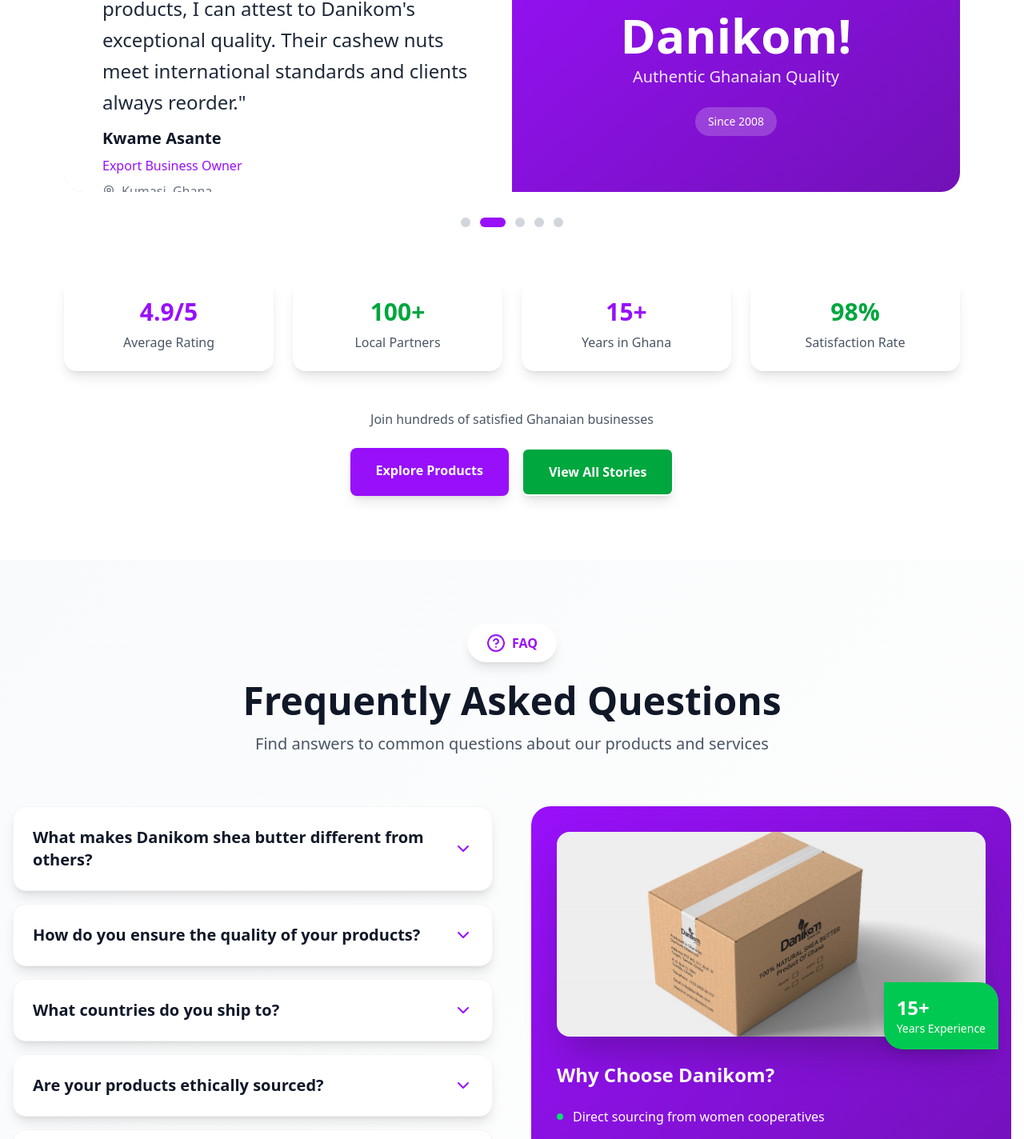
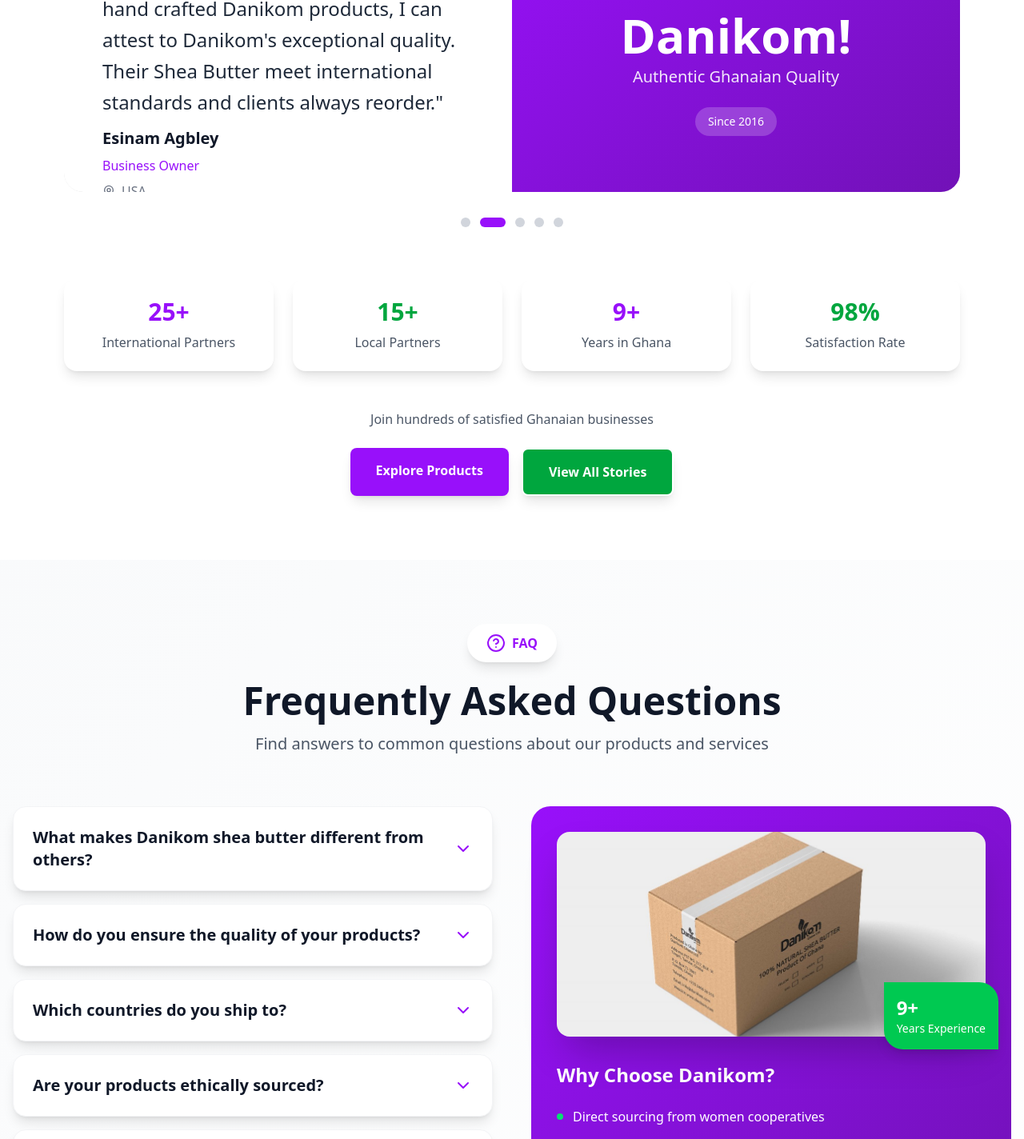
Before and after one commit to Namibra-Devs/danikom_revamp, a React (Vite) app in the folder danikom/: page / in a window 1280 px wide. Shown: the part 5803-7227 px from the top of the page at 80% size. Built offline with nearby package versions, Linux system fonts and the light colour scheme.

Commit message:
faq section updated

```diff
--- a/danikom/src/components/sections/CustomerStories.jsx
+++ b/danikom/src/components/sections/CustomerStories.jsx
@@ -19,18 +19,18 @@
     },
     {
       id: 2,
-      name: "Kwame Asante",
-      location: "Kumasi, Ghana",
-      role: "Export Business Owner",
+      name: "Esinam Agbley",
+      location: "USA",
+      role: "Business Owner",
       rating: 5,
       content:
-        "As someone who exports Ghanaian products, I can attest to Danikom's exceptional quality. Their cashew nuts meet international standards and clients always reorder.",
+        "As someone who imports authentic hand crafted Danikom products, I can attest to Danikom's exceptional quality. Their Shea Butter meet international standards and clients always reorder.",
       product: "Premium Cashew Nuts",
     },
     {
       id: 3,
-      name: "Abena Osei",
-      location: "Tamale, Ghana",
+      name: "Richard N. Puni",
+      location: "Botswana",
       role: "Traditional Skincare Practitioner",
       rating: 5,
       content:
@@ -39,22 +39,22 @@
     },
     {
       id: 4,
-      name: "Kofi Ampofo",
-      location: "Takoradi, Ghana",
+      name: "Nicolas Sati",
+      location: "Kenya",
       role: "Hotel Supplier",
       rating: 4,
       content:
-        "We supply Danikom products to luxury hotels in Ghana. The consistency and quality have helped us build strong relationships with international hospitality brands.",
+        "We supply Danikom products to luxury hotels in Kenya. The consistency and quality have helped us build strong relationships with international hospitality brands.",
       product: "Multiple Products",
     },
     {
       id: 5,
-      name: "Ama Serwaa",
-      location: "Cape Coast, Ghana",
+      name: "Charles Alemna",
+      location: "Zambia",
       role: "Spa Manager",
       rating: 5,
       content:
-        "Our clients appreciate the authentic Ghanaian products we use. Danikom's natural oils and butters have elevated our spa services significantly.",
+        "Our clients appreciate the authentic Danikom products we use. Danikom's natural oils and butters have elevated our spa services significantly.",
       product: "Natural Oils Collection",
     },
   ];
@@ -110,7 +110,7 @@
             </span>
           </div>
           <h2 className="text-4xl md:text-5xl font-bold text-gray-900 mb-4">
-            Trusted by Ghanaian Businesses
+            Trusted by Local and Global Brands
           </h2>
           <p className="text-xl text-gray-600 max-w-2xl mx-auto">
             Discover why local experts choose Danikom for authentic Ghanaian
@@ -173,7 +173,7 @@
                         Authentic Ghanaian Quality
                       </p>
                       <div className="inline-flex items-center gap-2 bg-white/20 px-4 py-2 rounded-full">
-                        <span className="text-sm">Since 2008</span>
+                        <span className="text-sm">Since 2016</span>
                       </div>
                     </div>
                   </div>
@@ -211,15 +211,15 @@
           viewport={{ once: true }}
         >
           <div className="bg-white rounded-2xl p-6 shadow-lg">
-            <div className="text-3xl font-bold text-purple-600 mb-2">4.9/5</div>
-            <div className="text-gray-600">Average Rating</div>
+            <div className="text-3xl font-bold text-purple-600 mb-2">25+</div>
+            <div className="text-gray-600">International Partners</div>
           </div>
           <div className="bg-white rounded-2xl p-6 shadow-lg">
-            <div className="text-3xl font-bold text-green-600 mb-2">100+</div>
+            <div className="text-3xl font-bold text-green-600 mb-2">15+</div>
             <div className="text-gray-600">Local Partners</div>
           </div>
           <div className="bg-white rounded-2xl p-6 shadow-lg">
-            <div className="text-3xl font-bold text-purple-600 mb-2">15+</div>
+            <div className="text-3xl font-bold text-purple-600 mb-2">9+</div>
             <div className="text-gray-600">Years in Ghana</div>
           </div>
           <div className="bg-white rounded-2xl p-6 shadow-lg">
--- a/danikom/src/components/sections/FAQ.jsx
+++ b/danikom/src/components/sections/FAQ.jsx
@@ -15,16 +15,16 @@
       answer: "We implement strict quality control measures at every stage - from sourcing raw materials to final packaging. Our products are tested for purity, and we work closely with cooperatives to maintain traditional standards while ensuring hygiene and safety."
     },
     {
-      question: "What countries do you ship to?",
-      answer: "We currently ship to over 10 countries including USA, Canada, Poland, Italy, Bulgaria, Botswana, Zambia, Egypt, Germany, and France. Shipping times vary by location but typically range from 7-21 business days."
+      question: "Which countries do you ship to?",
+      answer: "We currently ship to over 10 countries including USA, Canada, Poland, Italy, Bulgaria, Botswana, Zambia, Egypt, Kenya and still counting..."
     },
     {
       question: "Are your products ethically sourced?",
-      answer: "Absolutely. We're committed to fair trade practices. We work directly with women cooperatives in Ghana, ensuring fair wages, safe working conditions, and community development initiatives. A portion of our profits goes back into these communities."
+      answer: "Absolutely yes. We're committed to fair trade practices. We work directly with women cooperatives in Ghana, ensuring fair wages, safe working conditions, and community development initiatives. A portion of our profits goes back into these communities."
     },
     {
       question: "What payment methods do you accept?",
-      answer: "We accept various payment methods including credit cards (Visa, MasterCard, American Express), PayPal, bank transfers, and mobile money for local Ghanaian customers. All payments are processed securely."
+      answer: "You can make payment for your orders via Bank-to-Bank Swift Transfer, Credit Card, Debit Card or MasterCard. Kindly prompt us with Proof of Payment (POP - deposit slip, swift advice, etc.) via email or WhatsApp."
     }
   ]
 
@@ -122,7 +122,7 @@
                   className="w-full h-64 object-cover rounded-2xl shadow-2xl"
                 />
                 <div className="absolute -bottom-4 -right-4 bg-green-500 text-white p-4 rounded-tr-3xl rounded-bl-3xl shadow-lg">
-                  <div className="text-2xl font-bold">15+</div>
+                  <div className="text-2xl font-bold">9+</div>
                   <div className="text-sm">Years Experience</div>
                 </div>
               </div>
@@ -137,7 +137,7 @@
                   </div>
                   <div className="flex items-center gap-3">
                     <div className="w-2 h-2 bg-green-400 rounded-full"></div>
-                    <span>100% natural and authentic products</span>
+                    <span>100% natural, hand crafted and authentic products</span>
                   </div>
                   <div className="flex items-center gap-3">
                     <div className="w-2 h-2 bg-green-400 rounded-full"></div>
@@ -218,7 +218,7 @@
             <div className="text-gray-600">Satisfaction Guarantee</div>
           </div>
           <div className="bg-white rounded-2xl p-6 shadow-lg">
-            <div className="text-2xl font-bold text-purple-600 mb-2">15+</div>
+            <div className="text-2xl font-bold text-purple-600 mb-2">4+</div>
             <div className="text-gray-600">Languages Supported</div>
           </div>
         </motion.div>
```
